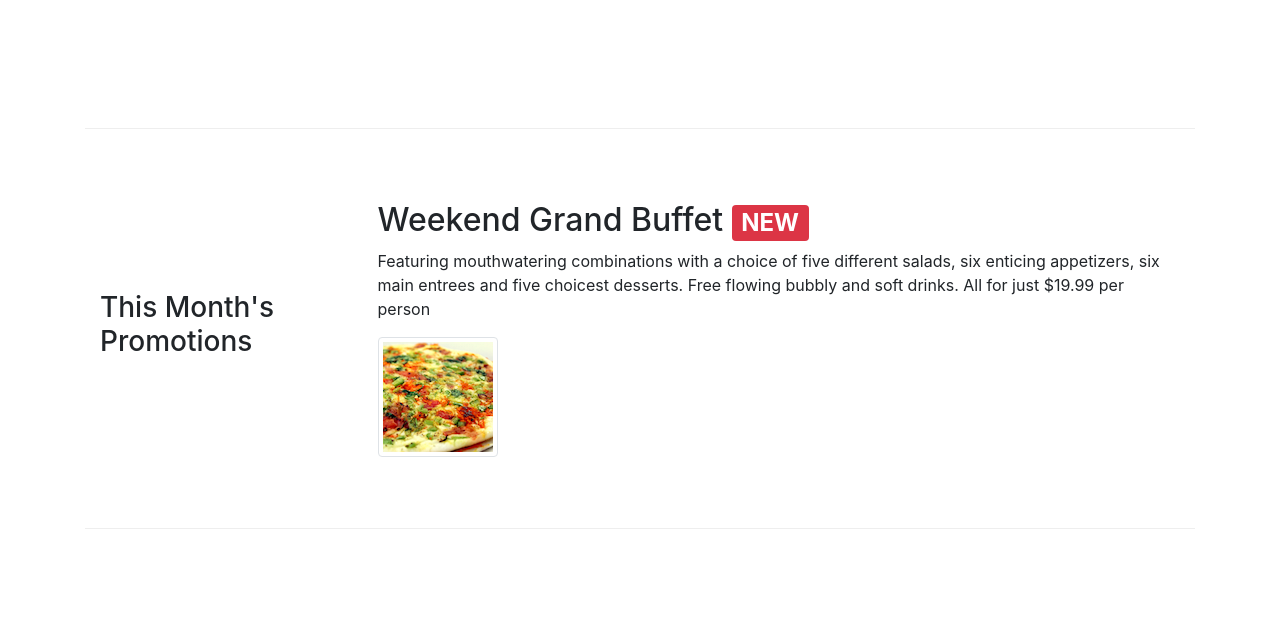
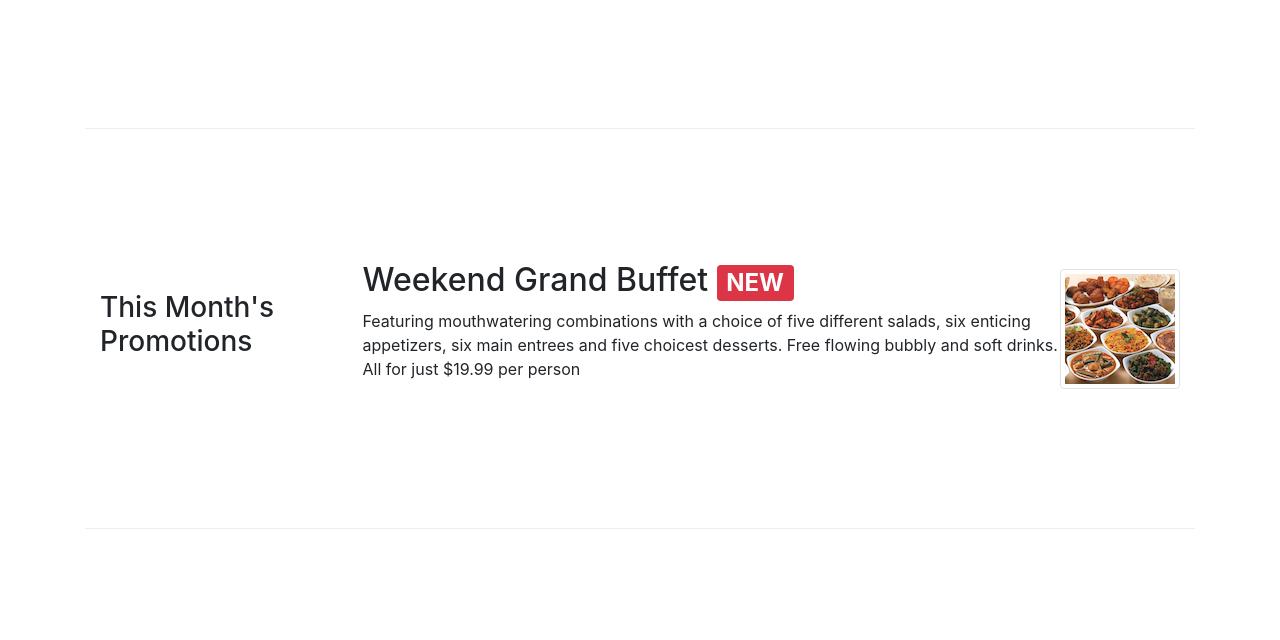
Before and after one commit to RockDevOps/conFusion, a website: page index.html in a window 1280 px wide. Shown: the part 605-1245 px from the top of the page. Drawn offline with nearby package versions, Linux system fonts and the light colour scheme.

Commit message:
Task 2 incompleto

```diff
--- a/index.html
+++ b/index.html
@@ -59,7 +59,7 @@
                 <div class="media">
                     <img class="d-flex mr-3 img-thumbnail align-self-center" src="img/uthappizza.png" alt="uthappizza">
                     <div class="media-body">
-                        <h2 class="mt-0">Uthappizza<span class="badge badge-danger">HOT</span><span class="badge badge-pill badge-secondary">$4.99</span></h2>
+                        <h2 class="mt-0">Uthappizza <span class="badge badge-danger">HOT</span><span class="badge badge-pill badge-secondary">$4.99</span></h2>
                         <p class="d-none d-sm-block">A unique combination of Indian Uthappam (pancake) and Italian pizza, topped with Cerignola olives, ripe vine cherry tomatoes, Vidalia onion, Guntur chillies and Buffalo Paneer.</p>
                     </div>
                 </div>
@@ -71,14 +71,17 @@
             <div class="col-12 col-sm-4 order-sm-first col-md-3">
                 <h3>This Month's Promotions</h3>
             </div>
-            <div  class="col col-sm col-md">
-                    <h2 class="mt-0">Weekend Grand Buffet <span class="badge badge-danger">NEW</span></h2>
-                    <p class="d-none d-sm-block">Featuring mouthwatering combinations with a choice of five different salads, six enticing appetizers, six main entrees and five choicest desserts. Free flowing bubbly and soft drinks. All for just $19.99 per person </p>
+
+            <div class="col-12 col-sm-4 col-md">
+
                 <div class="media">
-                    <img class="d-flex mr-3 img-thumbnail align-self-center" src="img/uthappizza.png" alt="uthappizza">
+                    <div class="media-body row row-sm">
+                        <h2 class="mt-0">Weekend Grand Buffet <span class="badge badge-danger">NEW</span></h2>
+                        <p class="d-none d-sm-block">Featuring mouthwatering combinations with a choice of five different salads, six enticing appetizers, six main entrees and five choicest desserts. Free flowing bubbly and soft drinks. All for just $19.99 per person</p>
+
+                    </div>
+                    <img class="d-flex ml-3 img-thumbnail align-self-center" src="img/buffet.png" alt="buffet">
                 </div>
-                <div class="col col-sm order-sm-last col-md">
-            </div>
             </div>
         </div>
 
```
